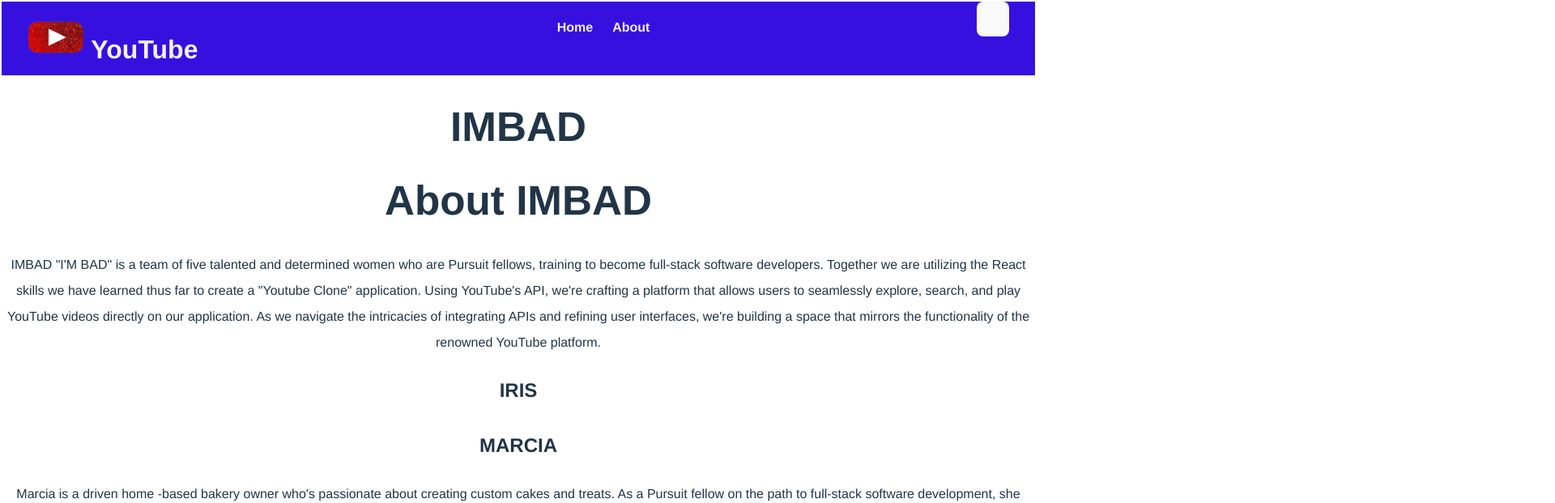
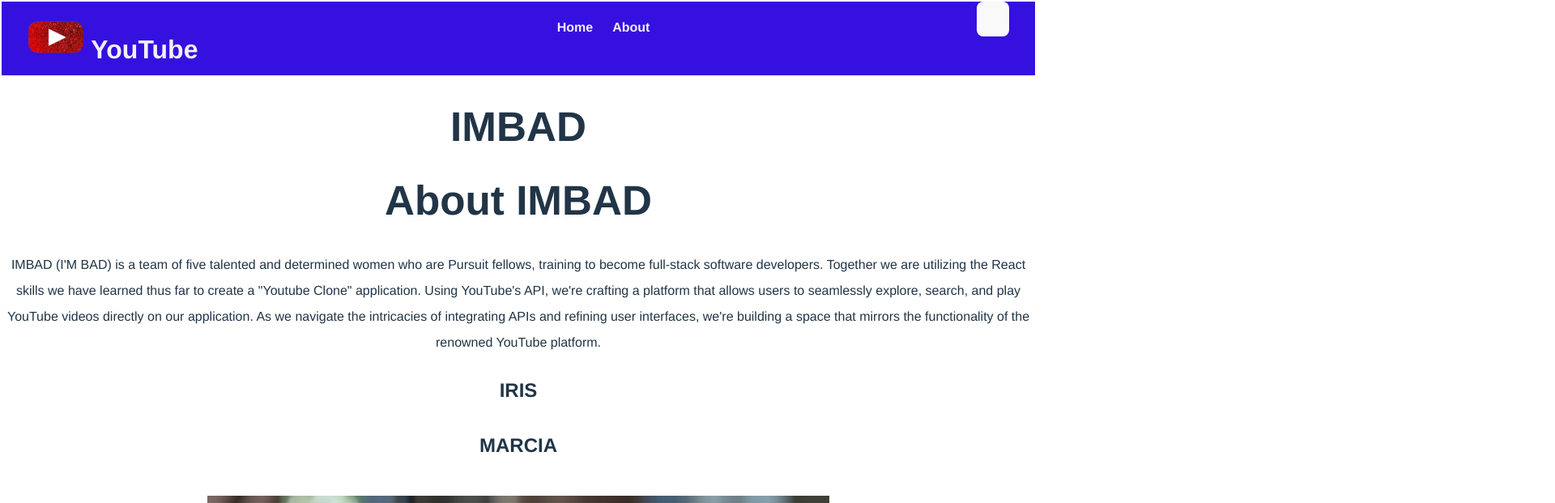
Before and after one commit to anickacodes/IMBAD-YouTubeClone-Project, a React (Vite) app: page /AboutPage in a window 1280 px wide. Shown: the top 621 px of the page at 81% size, 1920 px wide, since content can reach past the window. Built offline with nearby package versions, Linux system fonts and the light colour scheme.

Commit message:
updated about page, added images

```diff
--- a/src/components/AboutPage.jsx
+++ b/src/components/AboutPage.jsx
@@ -1,22 +1,28 @@
-import React from 'react';
+import React from "react";
 
 const AboutPage = () => {
-    return(
+  return (
     <div>
       <h1>About IMBAD</h1>
       <p>
-            IMBAD "I'M BAD" is a team of five talented and determined women who are Pursuit fellows, training to become full-stack software developers.
-            Together we are utilizing the React skills we have learned thus far to create a "Youtube Clone" application. Using YouTube's API, we're crafting a platform that allows users to seamlessly explore, search, and play YouTube videos directly on our application.
-            As we navigate the intricacies of integrating APIs and refining user interfaces, we're building a space that mirrors the functionality of the renowned YouTube platform.
+        IMBAD (I'M BAD) is a team of five talented and determined women who are
+        Pursuit fellows, training to become full-stack software developers.
+        Together we are utilizing the React skills we have learned thus far to
+        create a "Youtube Clone" application. Using YouTube's API, we're
+        crafting a platform that allows users to seamlessly explore, search, and
+        play YouTube videos directly on our application. As we navigate the
+        intricacies of integrating APIs and refining user interfaces, we're
+        building a space that mirrors the functionality of the renowned YouTube
+        platform.
       </p>
 
       <h2>IRIS</h2>
-        <p>
-
-        </p>
+      <p></p>
       <h2>MARCIA</h2>
       <p>
-				Marcia is a driven home -based bakery owner who's passionate about
+      <img src="src/assets/Marcia.jpeg" alt="Marcia" />
+      <br></br>
+        Marcia is a driven home-based bakery owner who's passionate about
         creating custom cakes and treats. As a Pursuit fellow on the path to
         full-stack software development, she merges her love for crafting from
         scratch with her desire of learning to code. Marcia enjoys traveling,
@@ -34,6 +40,7 @@ const AboutPage = () => {
 
       <h2>ANICKA</h2>
       <p>
+      <img src="src/assets/Nicki.jpg" alt="Nicki" />
         Nicki is a multi-creative entrepreneur whom is updating her arsenal of
         skills in order to positively impact communities and eventually the
         world. She is a mobile cosmetologist specializing in Natural Hair Care.
@@ -44,7 +51,19 @@ const AboutPage = () => {
       </p>
 
       <h2>DARYNA</h2>
-			<p></p>
+      <p>
+        Daryna is entrepreneurial marketing professional with background in
+        sales and event planning. Currently enrolled in Full Stack web
+        development school Pursuit. Experienced networker with vast contacts in
+        multiple industries in NYC and beyond. She is focusing on seeking out
+        top creative talent and bringing them together with other innovators to
+        create partnerships that generate amazing new products, campaigns and
+        long-lasting relationships. Daryna is also very passionate about the
+        startup industry and excited to build relationships with teams of people
+        building amazing products, and helping them make connections to people
+        who can help them achieve their vision. Fluent is English, Ukrainian and
+        English
+      </p>
     </div>
   );
 };
```
Also changed, not shown: src/assets/Marcia.jpeg (added), src/assets/Nicki.jpg (added). Lines whose indentation alone changed are shown as unchanged.
